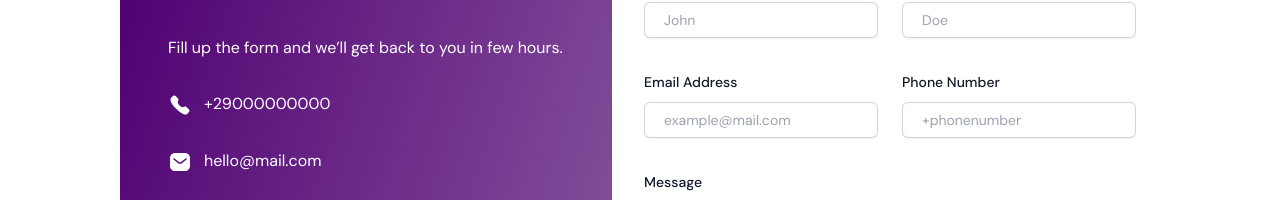
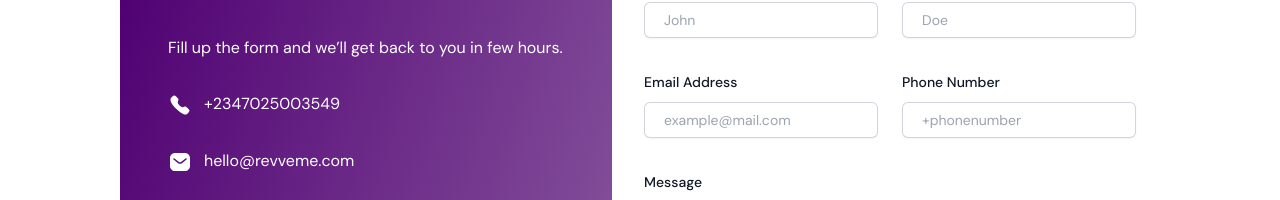
Before and after one commit to mannie411/revveme, a Next.js app: page /contact-us in a window 1280 px wide. Shown: the part 418-618 px from the top of the page. Built offline with nearby package versions, Linux system fonts and the light colour scheme.

Commit message:
build: added contact info

```diff
--- a/src/components/Contact.tsx
+++ b/src/components/Contact.tsx
@@ -24,11 +24,11 @@ const Contact = () => {
           <div className="flex flex-col gap-8">
             <p className="text-white">
               <Image className="inline-block" src={call} alt="Call" />
-              <span className="inline-block ml-3">+29000000000</span>
+              <span className="inline-block ml-3">+2347025003549</span>
             </p>
             <p className="text-white">
               <Image className="inline-block" src={mail} alt="Call" />
-              <span className="inline-block ml-3">hello@mail.com</span>
+              <span className="inline-block ml-3">hello@revveme.com</span>
             </p>
             <p className="text-white">
               <Image className="inline-block" src={location} alt="Call" />
```
